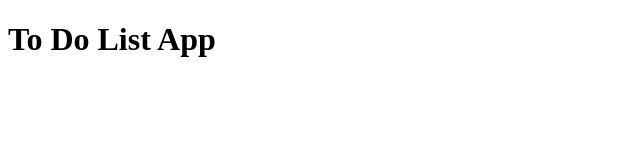
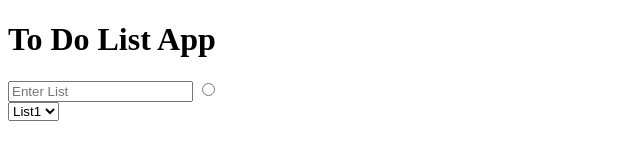
Before and after one commit to vekariyaparag/to-do-app, a plain HTML site: page index.html in a window 1280 px wide. Shown: the whole page, without its empty margins (0-640 px from the left). Drawn offline with Linux system fonts and the light colour scheme.

Commit message:
Update index.html
simple work not push

```diff
--- a/index.html
+++ b/index.html
@@ -7,5 +7,18 @@
 </head>
 <body>
     <h1>To Do List App</h1>
+    <form>
+        <input type="text" placeholder="Enter List">
+        <input type="radio" id="100">
+        <br>
+        <select name="LIST">
+            <option value="list1">List1</option>
+            <option value="list2">List2</option>
+            <option value="list3">List3</option>
+            <option value="list4">List4</option>
+
+        </select>
+    </form>
+
 </body>
 </html>
```
